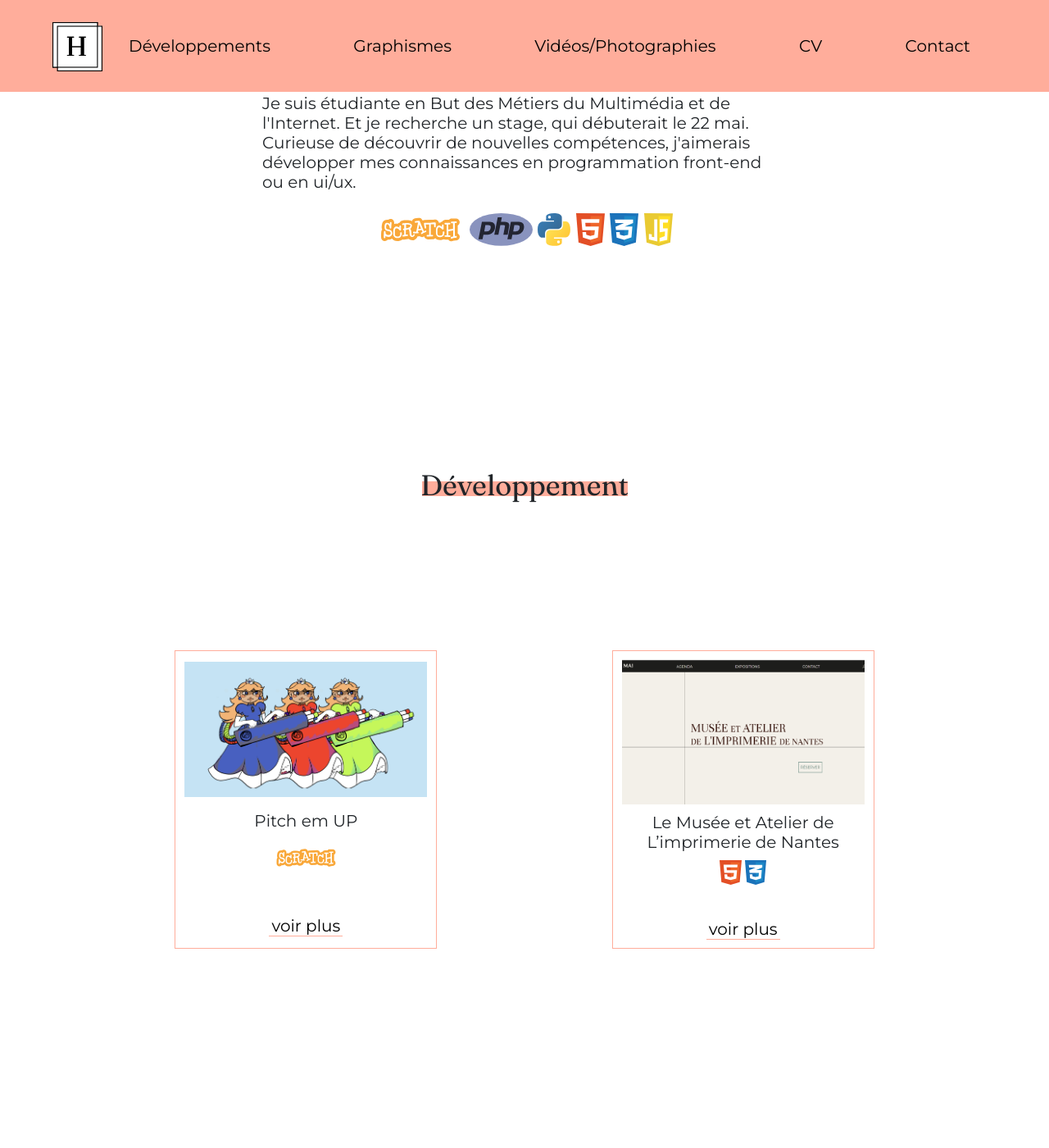
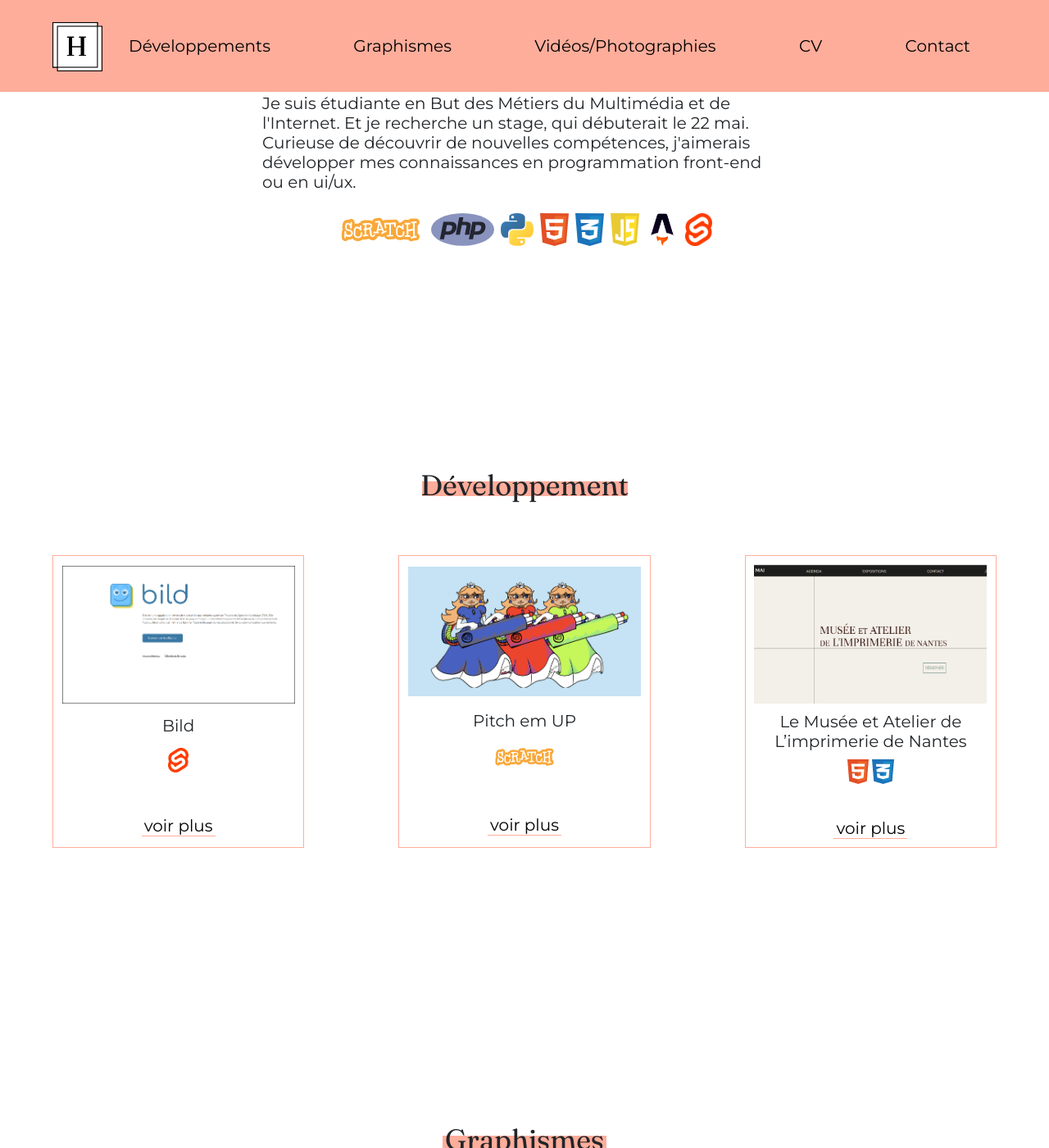
Before and after one commit to HeloisePi/Portfolio, a Jekyll site: the page built from _pages/index.html, in a window 1280 px wide and 1400 px high, scrolled down 1045 px. Shown: the whole window at 82% size. Built offline with Jekyll 4.4.1, drawn with Linux system fonts in a browser that asks for light colours.

Commit message:
add projet + reponsive

```diff
--- a/_pages/index.html
+++ b/_pages/index.html
@@ -26,6 +26,8 @@
       <img src="/svg/html-1.svg" class="logoimg" alt="html" />
       <img src="/svg/css-3.svg" class="logoimg" alt="css" />
       <img src="/svg/javascript-1.svg" class="logoimg" alt="javascript" />
+      <img src="/svg/astro.png" alt="astro">
+      <img src="/svg/svelte.png" alt="svelte">
     </div>
   </section>
 
@@ -34,10 +36,10 @@
       <h2 class="titre_dev">Développement</h2>
       <div class="surligne"></div>
     </div>
-    <div id="carouselExample" class="carousel slide">
-      <div class="carousel-inner">
-        <div class="grid carousel-item active">
-          <div class="rangement">
+
+
+
+      <div class="rangement">
             {% for project in site.developpement %} {% assign slug =
             project.title | slugify: 'latin' %}
 
@@ -67,32 +69,6 @@
             {% endfor %}
           </div>
         </div>
-        <div class="carousel-item">
-          <!-- <img src="/assets/photo/test/2.webp" class="d-block w-100" alt="..."> -->
-        </div>
-        <div class="carousel-item">
-          <!--<img src="/assets/photo/test/3.jpg" class="d-block w-100" alt="..."> -->
-        </div>
-      </div>
-      <button
-        class="carousel-control-prev"
-        type="button"
-        data-bs-target="#carouselExample"
-        data-bs-slide="prev"
-      >
-        <span class="carousel-control-prev-icon" aria-hidden="true"></span>
-        <span class="visually-hidden">Previous</span>
-      </button>
-      <button
-        class="carousel-control-next"
-        type="button"
-        data-bs-target="#carouselExample"
-        data-bs-slide="next"
-      >
-        <span class="carousel-control-next-icon" aria-hidden="true"></span>
-        <span class="visually-hidden">Next</span>
-      </button>
-    </div>
   </section>
 
   <section class="carousel" id="Graphismes">
@@ -100,9 +76,9 @@
       <h2 class="titre_dev">Graphismes</h2>
       <div class="surligne sur-gra"></div>
     </div>
-    <div id="carouselExample" class="carousel slide">
-      <div class="carousel-inner">
-        <div class="grid carousel-item active">
+
+
+
           <div class="rangement">
             {% for project in site.dessins %} {% assign slug = project.title |
             slugify: 'latin' %}
@@ -124,42 +100,16 @@
             {% endfor %}
           </div>
         </div>
-        <div class="carousel-item">
-          <!-- <img src="/assets/photo/test/2.webp" class="d-block w-100" alt="..."> -->
-        </div>
-        <div class="carousel-item">
-          <!-- <img src="/assets/photo/test/3.jpg" class="d-block w-100" alt="..."> -->
-        </div>
-      </div>
-      <button
-        class="carousel-control-prev"
-        type="button"
-        data-bs-target="#carouselExample"
-        data-bs-slide="prev"
-      >
-        <span class="carousel-control-prev-icon" aria-hidden="true"></span>
-        <span class="visually-hidden">Previous</span>
-      </button>
-      <button
-        class="carousel-control-next"
-        type="button"
-        data-bs-target="#carouselExample"
-        data-bs-slide="next"
-      >
-        <span class="carousel-control-next-icon" aria-hidden="true"></span>
-        <span class="visually-hidden">Next</span>
-      </button>
-    </div>
+
   </section>
-
   <section class="carousel" id="Mes-Vidéos-photographies">
     <div class="titre">
       <h2 class="titre_dev">Mes Vidéos/photographies</h2>
       <div class="surligne sur-vid"></div>
     </div>
-    <div id="carouselExample" class="carousel slide">
-      <div class="carousel-inner">
-        <div class="grid carousel-item active">
+
+
+
           <div class="rangement">
             {% for project in site.photos-videos %} {% assign slug =
             project.title | slugify: 'latin' %}
@@ -189,33 +139,7 @@
             {% endfor %}
           </div>
         </div>
-        <div class="carousel-item">
-          <!-- <img src="/assets/photo/test/2.webp" class="d-block w-100" alt="..."> -->
-        </div>
-        <div class="carousel-item">
-          <!-- <img src="/assets/photo/test/3.jpg" class="d-block w-100" alt="..."> -->
-        </div>
-      </div>
-      <button
-        class="carousel-control-prev"
-        type="button"
-        data-bs-target="#carouselExample"
-        data-bs-slide="prev"
-      >
-        <span class="carousel-control-prev-icon" aria-hidden="true"></span>
-        <span class="visually-hidden">Previous</span>
-      </button>
-      <button
-        class="carousel-control-next"
-        type="button"
-        data-bs-target="#carouselExample"
-        data-bs-slide="next"
-      >
-        <span class="carousel-control-next-icon" aria-hidden="true"></span>
-        <span class="visually-hidden">Next</span>
-      </button>
-    </div>
-  </section>
+       </section>
 </main>
 
 {% include sections/footer.html %}
--- a/_sass/components/firstpage.scss
+++ b/_sass/components/firstpage.scss
@@ -1,18 +1,18 @@
-.hero{
+.hero {
   background-color: $main;
   padding-top: 160px;
 }
-.firstpage{
+.firstpage {
   margin: 0 auto;
   text-align: center;
 
   max-width: 558px;
-    .cadre-image{
+  .cadre-image {
     background-color: white;
     height: 579px;
     padding: 0 10px;
     position: relative;
-        .descriptionimage{
+    .descriptionimage {
       font-family: $fflouis;
     }
     .imageContainer {
@@ -20,34 +20,29 @@
       overflow: hidden;
       height: 100%;
       .MainPhoto {
-
         position: absolute;
         inset: 0;
-
       }
 
-            .layertop{
+      .layertop {
         z-index: 1;
       }
-
-
     }
-        .ligne1{
+    .ligne1 {
       position: absolute;
       top: 20%;
       left: 0;
       height: 33%;
-            transform: translateX(calc(-100% + 2px ))
+      transform: translateX(calc(-100% + 2px));
     }
-        .ligne2{
+    .ligne2 {
       position: absolute;
       top: 18%;
       left: 100%;
       height: 35%;
-
-
     }
-        .port ,.folio{
+    .port,
+    .folio {
       font-size: 100px;
       font-family: $ffgilbert;
       position: absolute;
@@ -55,13 +50,11 @@
       left: -44px;
       z-index: 0;
     }
-        .folio{
+    .folio {
       left: 394px;
     }
-
-
   }
-    .nom{
+  .nom {
     font-family: $ffmartine;
     font-size: 100px;
     white-space: nowrap;
@@ -69,100 +62,91 @@
   }
 }
 
-
-@media screen and (max-width : 800px) {
+@media screen and (max-width: 800px) {
   .firstpage .cadre-image .imageContainer .MainPhoto {
     width: 98%;
-
   }
 
   .firstpage .cadre-image {
     width: 65vw;
     height: 65vw;
     margin: 0 auto;
-
   }
-    .firstpage .descriptionimage{
+  .firstpage .descriptionimage {
     font-size: 14px;
-
   }
-    .firstpage .nom{
+  .firstpage .nom {
     font-size: 70px;
   }
-    .firstpage .cadre-image .port, .firstpage .cadre-image .folio{
+  .firstpage .cadre-image .port,
+  .firstpage .cadre-image .folio {
     font-size: 70px;
     top: 27%;
     left: -4%;
   }
-    .firstpage .cadre-image .folio{
-        left: 68%!important;
+  .firstpage .cadre-image .folio {
+    left: 68% !important;
+  }
 }
 
-}
-
-@media screen and (max-width : 700px) {
-    .firstpage .cadre-image .port, .firstpage .cadre-image .folio{
+@media screen and (max-width: 700px) {
+  .firstpage .cadre-image .port,
+  .firstpage .cadre-image .folio {
     font-size: 60px;
     top: 27%;
     left: -4%;
   }
-
 }
 
-@media screen and (max-width : 600px) {
-    .firstpage .cadre-image .port, .firstpage .cadre-image .folio{
+@media screen and (max-width: 600px) {
+  .firstpage .cadre-image .port,
+  .firstpage .cadre-image .folio {
     font-size: 50px;
     top: 27%;
     left: -4%;
   }
 }
 
-
-@media screen and (max-width : 500px) {
-    .firstpage .nom{
+@media screen and (max-width: 500px) {
+  .firstpage .nom {
     font-size: 50px;
   }
-    .firstpage .cadre-image .port, .firstpage .cadre-image .folio{
+  .firstpage .cadre-image .port,
+  .firstpage .cadre-image .folio {
     font-size: 50px;
     top: 22%;
     left: -9%;
   }
 }
 
-
-
-@media screen and (max-width : 480px) {
-    .firstpage .descriptionimage{
+@media screen and (max-width: 480px) {
+  .firstpage .descriptionimage {
     font-size: 10px;
   }
 }
 
-@media screen and (max-width : 400px) {
-    .firstpage .cadre-image .port, .firstpage .cadre-image .folio{
+@media screen and (max-width: 400px) {
+  .firstpage .cadre-image .port,
+  .firstpage .cadre-image .folio {
     font-size: 40px;
     top: 23%;
     left: -9%;
   }
 }
 
-
-
-
-
-
-.section-propos{
+.section-propos {
   margin-top: 100px;
   display: flex;
   flex-direction: column;
   align-items: center;
   gap: 4%;
 
-    .grid{
+  .grid {
     display: grid;
-        grid-template-rows: 1fr 1fr 1fr ;
+    grid-template-rows: 1fr 1fr 1fr;
   }
 
-    .surligne{
+  .surligne {
     position: absolute;
     background-color: $main;
     width: 148px;
@@ -171,57 +155,46 @@
     z-index: -1;
   }
 
-
-
-    .propos{
+  .propos {
     margin-top: 40px;
     font-size: 20px;
     font-family: $fflouis;
     width: 50vw;
-
   }
-    .logo-language{
+  .logo-language {
     margin-top: 2%;
     display: flex;
     justify-content: center;
     gap: 2%;
-        img{
+    img {
       width: auto;
       height: 40px;
-
-        }
-
     }
   }
-@media screen and (max-width:420px) {
+}
+@media screen and (max-width: 420px) {
   .section-propos .logo-language img {
     height: 30px;
   }
-
-
 }
-@media screen and (max-width:500px) {
+@media screen and (max-width: 500px) {
   .section-propos .propos {
     width: 80vw;
   }
-    .section-propos .surligne{
+  .section-propos .surligne {
     width: 110px;
     height: 11px;
     transform: translateY(13px);
   }
-
-
 }
 
-section.carousel{
-    text-align: center;
-    margin-top: 270px;
-    .titre{
+section.carousel {
+  .titre {
     position: relative;
     display: flex;
     justify-content: center;
   }
-    .surligne{
+  .surligne {
     display: block;
     top: 0;
 
@@ -232,36 +205,32 @@
     transform: translateY(17px);
     z-index: -1;
   }
-    .carousel {
-        margin-top: 180px;
 }
-    .rangement{
-        display: flex;
-        justify-content: space-evenly;
+.rangement {
+  display: grid;
+  grid-template-columns: 1fr 1fr 1fr;
+  grid-column-gap: 10%;
+  grid-row-gap: 10%;
+  margin: 5%;
 
-
-        & > div{
-            width: 25vw;
-
+  & > div {
+    width: 100%;
+    height: fit-content;
     border: 1px solid;
     border-color: $main;
   }
-        .image-project{
+  .image-project {
     width: 93%;
     margin-top: 10px;
-
   }
-        h3{
+  h3 {
     font-size: 20px;
     font-family: $fflouis;
   }
-        .logo-dev{
+  .logo-dev {
     height: 30px;
-
-
   }
-        .espacement{
-
+  .espacement {
     gap: 10px;
 
     display: flex;
@@ -270,10 +239,10 @@
     flex-direction: column;
     align-items: center;
   }
-        a{
+  a {
     color: rgb(0, 0, 0);
   }
-        .sous-ligne{
+  .sous-ligne {
     height: 1px;
     width: 90px;
     background-color: $main;
@@ -281,57 +250,66 @@
   }
 }
 
-    button{
+button {
   display: none;
 }
-
+h2 {
+  font-size: 35px;
+  font-family: $ffgilbert;
 }
 
-h2{
-    font-size: 35px;
-    font-family: $ffgilbert;
-
-
-}
-
-p{
+p {
   font-size: 20px;
   font-family: $fflouis;
 }
 
-
-.carousel .titre .sur-vid{
+.carousel .titre .sur-vid {
   width: 450px;
 }
 
-.carousel .titre .sur-gra{
+.carousel .titre .sur-gra {
   width: 200px;
 }
 
-@media screen and (max-width:500px) {
-    h2{
+@media screen and (max-width: 1000px) {
+  .rangement {
+    grid-template-columns: 1fr 1fr;
+  }
+}
+@media screen and (max-width: 500px) {
+  .rangement {
+    grid-template-columns: 1fr;
+  }
+
+  h2 {
     font-size: 25px;
   }
-    section.carousel .surligne{
+  section.carousel .surligne {
     width: 181px;
     height: 11px;
     transform: translateY(13px);
   }
-    .carousel .titre .sur-vid{
+  .carousel .titre .sur-vid {
     width: 310px;
   }
-    .carousel .titre .sur-gra{
+  .carousel .titre .sur-gra {
     width: 140px;
   }
-
 }
 
-
-.fond-footer-part2{
+.fond-footer-part2 {
   background-color: $main;
   width: 100vw;
-    .carbonbadge{
+  .carbonbadge {
     margin-top: 10%;
     margin: 0 auto;
   }
 }
+
+.carousel {
+  display: flex;
+  justify-content: center;
+  flex-direction: column;
+  text-align: center;
+  margin-top: 270px;
+}
```
Also changed, not shown: _developpement/Bild.md (added, +8 -0 lines), _developpement/Pitch em UP.html (+30 -15 lines), assets/photo/dev/animation.png (added), assets/photo/dev/bild.png (added), svg/astro.png (added), svg/svelte.png (added), 2 other files. Lines whose indentation alone changed are shown as unchanged.
